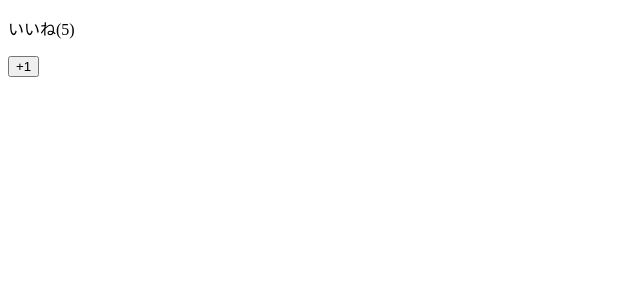
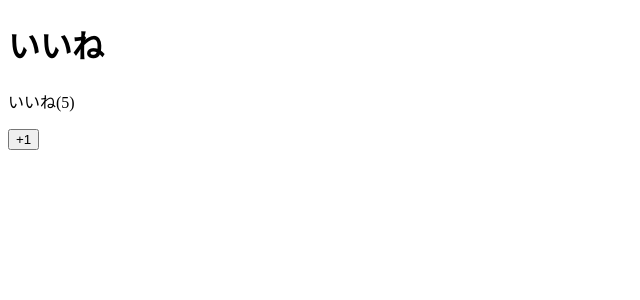
Before and after one commit to jin-aiit-a1824jj/vueJS-sample, a Vue app in the folder session6/index4/: page / in a window 1280 px wide. Shown: the top 300 px of the page, without its empty margins (0-640 px from the left). Built offline with nearby package versions, Linux system fonts and the light colour scheme.

Commit message:
make another vue file & register local vue component

```diff
--- a/session6/index4/src/App.vue
+++ b/session6/index4/src/App.vue
@@ -1,3 +1,17 @@
 <template>
-  <LikeNumber></LikeNumber>
+  <div>
+    <LikeHeader></LikeHeader>
+    <LikeNumber></LikeNumber>
+  </div>
 </template>
+
+<script>
+
+import LikeHeader from "./LikeHeader.vue";
+
+export default {
+  components: {
+    LikeHeader: LikeHeader
+  }
+}
+</script>
--- /dev/null
+++ b/session6/index4/src/LikeHeader.vue
@@ -0,0 +1,3 @@
+<template>
+  <h1>いいね</h1>
+</template>
```
